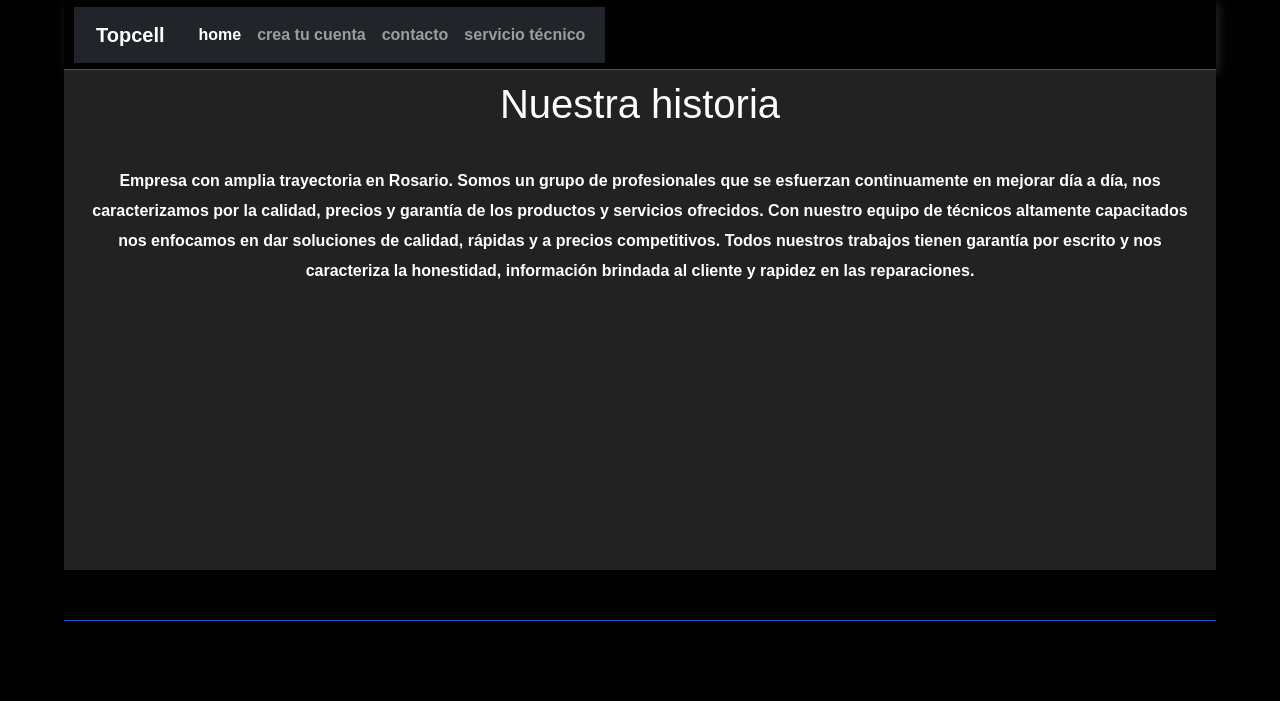
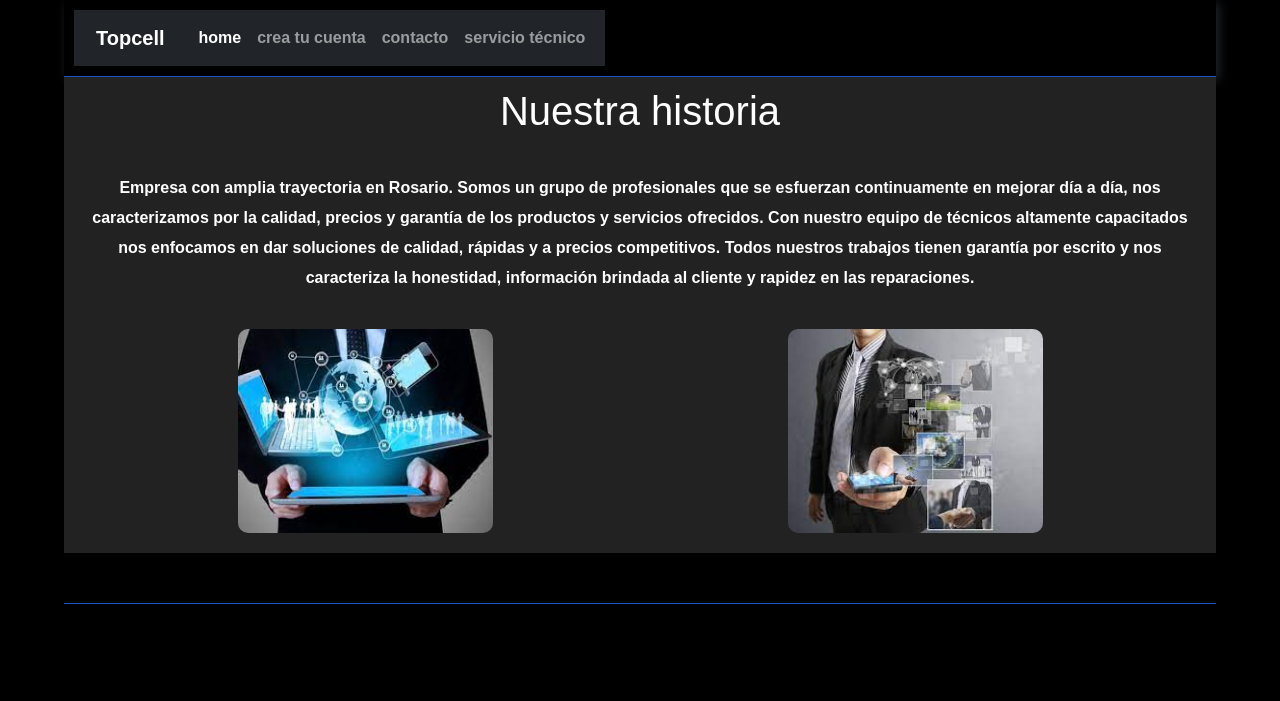
Before and after one commit to marcoszaro30/proyecto-zaro, a website: page paginas/nosotros.html in a window 1280 px wide. Shown: the top 701 px of the page. Drawn offline with nearby package versions, Linux system fonts and the light colour scheme.

Commit message:
ultimos arreglos

```diff
--- a/paginas/nosotros.html
+++ b/paginas/nosotros.html
@@ -12,7 +12,7 @@
     <script src="https://kit.fontawesome.com/620d5bb0a9.js" crossorigin="anonymous"></script>
 </head>
 <body class="contact">
-    <header>
+    <header class="header">
         <nav class="navbar navbar-expand-lg navbar-light bg-light navbar navbar-dark bg-dark">
             <div class="container-fluid">
               <a class="navbar-brand" href="../index.html">Topcell</a>
@@ -55,6 +55,15 @@
             información brindada al cliente y rapidez en
             las reparaciones.
         </p>
+        <div class="informatica1">
+          <div class="informatica">
+            <img class="imagen" src="../imagenes/informatica.jpg" alt="">
+          </div>
+          <div class="informatica">
+            <img class="imagen" src="../imagenes/informatica2.jpg" alt="">
+          </div>
+        </div>
+
 
     </main>
 
--- a/scss/_header.scss
+++ b/scss/_header.scss
@@ -1,6 +1,5 @@
-header{
+.header{
     display: flex;
-    height: 70px;
     background-color:$colorprincipal;
     align-items: center;
     padding: 10px;
--- a/scss/_mediaq.scss
+++ b/scss/_mediaq.scss
@@ -23,7 +23,14 @@
     footer{
         flex-wrap: wrap;
     }
+    .informatica1{
+        flex-direction: column;
+    }
 }
+
+
+
+
 @media(min-width: 700px) {
     body {
         padding: 0 4em;
--- a/scss/_nosotros.scss
+++ b/scss/_nosotros.scss
@@ -1,8 +1,6 @@
 .quienesSomos{
-    /*padding: 50px 200px 50px 200px;*/
     background-color: #222222;
     color: white;
-    height: 500px;
     p{
         padding-top: 30px;
         text-align: center;
@@ -10,3 +8,22 @@
 
     }
 }
+.informatica1{
+    width: 100%;
+	display: flex;
+	max-width: 1100px;
+	margin: auto;
+}
+.informatica{
+    width: 100%;
+	margin: 20px;
+	border-radius: 6px;
+	overflow: hidden;
+    text-align: center;
+}
+.imagen{
+    border-radius: 10px;
+    width: 50%;
+    height: 100%;
+
+}
```
Also changed, not shown: index.html (+1 -1 lines), paginas/contacto.html (+1 -1 lines), paginas/creatucuenta.html (+1 -1 lines), paginas/serviciotecnico.html (+3 -3 lines), estilos/styles.css, imagenes/informatica.jpg (added), imagenes/informatica2.jpg (added).
